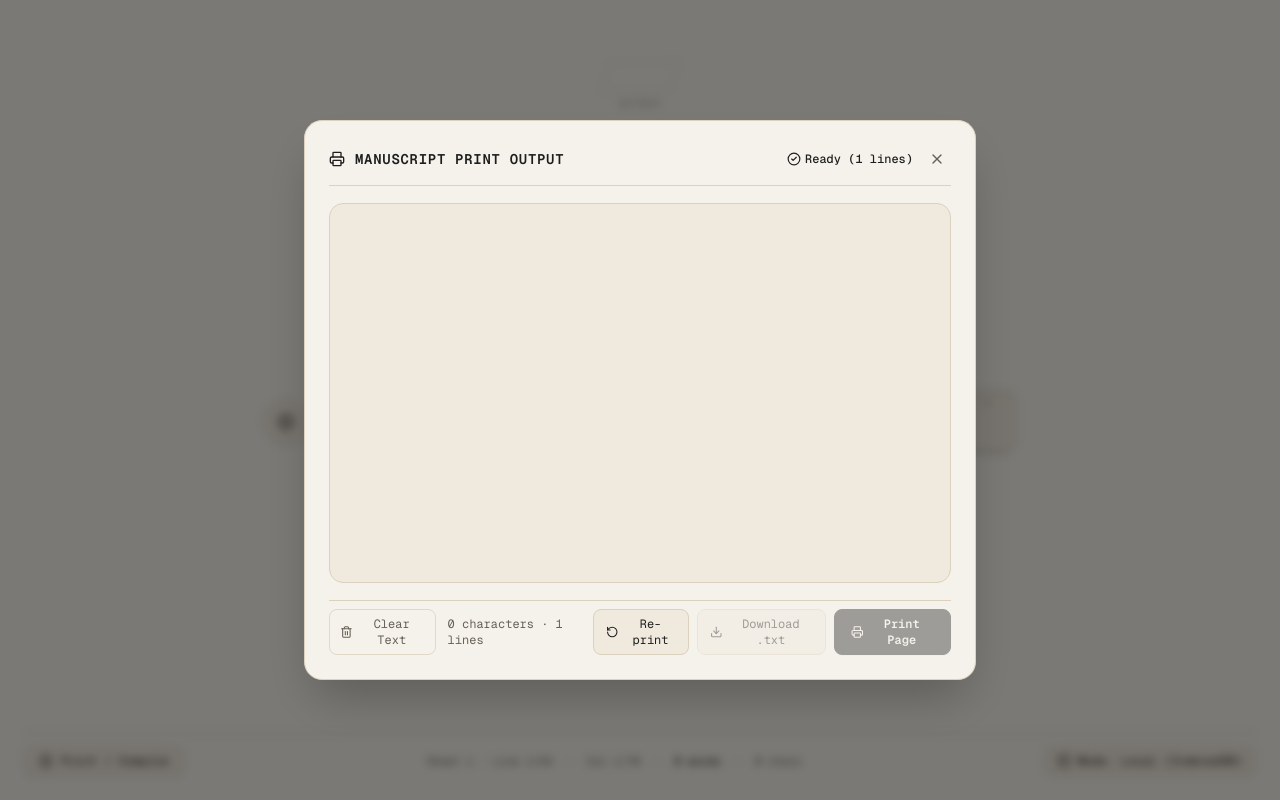
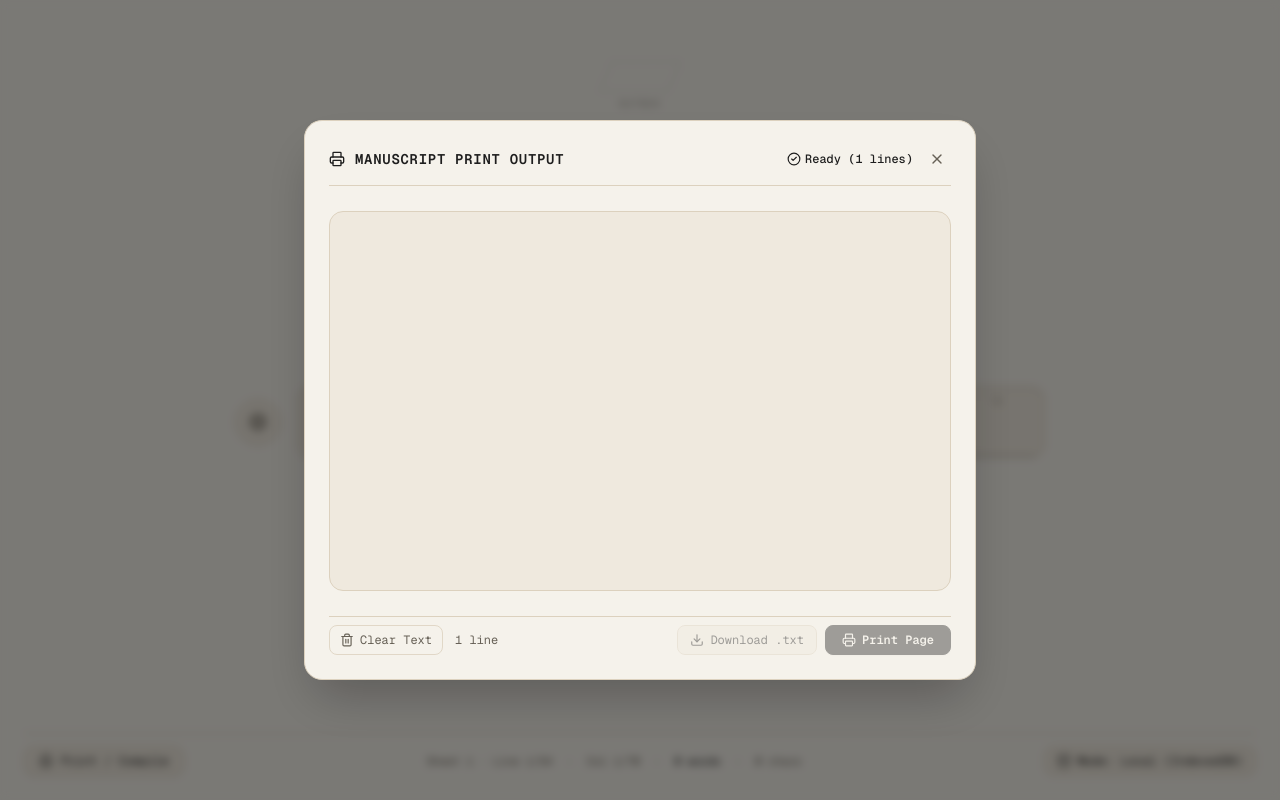
Before and after one commit to timfromtheborder/minitype, a Next.js app: page / in a window 1280 px wide. Both pictures are taken after a click on the button "Print / Compile". Built offline with nearby package versions, Linux system fonts and the light colour scheme.

Commit message:
fix: 70-column aperture sizing, ruler alignment, 2x print speed, multi-page linebreaks compilation, and print modal cleanups

```diff
--- a/src/components/aperture/ActiveLine.tsx
+++ b/src/components/aperture/ActiveLine.tsx
@@ -20,7 +20,7 @@ export const ActiveLine: React.FC<ActiveLineProps> = ({
   return (
     <div
       data-line-index={lineIndex}
-      className="flex flex-row items-center font-mono leading-relaxed tracking-wider h-[2rem] whitespace-pre select-none relative"
+      className="flex flex-row items-center font-mono leading-relaxed h-[2rem] whitespace-pre select-none relative w-[71ch]"
     >
       {line.cells.map((cell) => (
         <CharacterCell key={cell.id} cell={cell} />
@@ -30,7 +30,7 @@ export const ActiveLine: React.FC<ActiveLineProps> = ({
       {!isHighlighting && (
         <span
           data-cursor="typing-head"
-          className={`inline-block w-[1ch] h-[1.3em] font-mono select-none pointer-events-none transition-colors duration-200 ${
+          className={`inline-block shrink-0 w-[1ch] h-[1.3em] font-mono select-none pointer-events-none transition-colors duration-200 ${
             isLocked
               ? 'bg-amber-500 animate-pulse'
               : 'animate-[pulse_1s_infinite]'
--- a/src/components/aperture/ApertureFrame.tsx
+++ b/src/components/aperture/ApertureFrame.tsx
@@ -36,21 +36,27 @@ export const ApertureFrame: React.FC<ApertureFrameProps> = ({
   return (
     <div
       onMouseDown={handleMouseDown}
-      className="relative flex flex-col justify-end w-[72ch] max-w-full px-6 py-4 rounded-xl border border-border/70 bg-card shadow-inner shadow-black/5 overflow-hidden select-none"
+      className="relative flex flex-col justify-end w-fit max-w-[calc(100vw-2rem)] px-8 py-5 rounded-xl border border-border/70 bg-card shadow-inner shadow-black/5 overflow-hidden select-none"
       style={{
-        height: `${containerHeightRem + 2}rem`,
+        height: `${containerHeightRem + 2.5}rem`,
         cursor: isLocked ? 'not-allowed' : 'default',
         userSelect: 'none',
       }}
     >
-      {/* 70-character column guide top ruler marker */}
-      <div className="absolute top-1 left-6 right-6 flex justify-between text-[10px] text-muted-foreground/30 font-mono select-none pointer-events-none">
-        <span>01</span>
-        <span>· · · · · · · · · · 35 · · · · · · · · · ·</span>
-        <span>70</span>
+      {/* 70-character column guide top ruler marker (aligned precisely with 70 columns below) */}
+      <div className="relative w-[70ch] h-4 mb-2 font-mono text-muted-foreground/40 select-none pointer-events-none">
+        <div className="absolute inset-x-0 top-1/2 -translate-y-1/2 border-b border-border/40" />
+        <span className="absolute left-0 bg-card pr-1 text-[10px] leading-none">01</span>
+        <span
+          className="absolute bg-card px-1 text-[10px] leading-none"
+          style={{ left: '35ch', transform: 'translateX(-50%)' }}
+        >
+          35
+        </span>
+        <span className="absolute right-0 bg-card pl-1 text-[10px] leading-none">70</span>
       </div>
 
-      <div className="flex flex-col justify-end w-full">
+      <div className="flex flex-col justify-end w-[71ch]">
         {visibleLines.map((line, idx) => {
           const actualIndex = startIdx + idx;
           const isActive = actualIndex === activeLineIndex;
--- a/src/components/aperture/CharacterCell.tsx
+++ b/src/components/aperture/CharacterCell.tsx
@@ -17,7 +17,7 @@ export const CharacterCell = React.memo(function CharacterCell({ cell }: Charact
       data-cell-id={cell.id}
       data-col={cell.colIndex}
       data-state={cell.state}
-      className={`inline-block relative font-mono text-center select-none w-[1ch] transition-colors duration-75 ${
+      className={`inline-block shrink-0 relative font-mono text-center select-none w-[1ch] transition-colors duration-75 ${
         isHighlighted ? 'font-semibold' : ''
       } ${isStruck ? 'opacity-70' : ''}`}
       style={{
--- a/src/components/aperture/HistoricalLine.tsx
+++ b/src/components/aperture/HistoricalLine.tsx
@@ -14,7 +14,7 @@ export const HistoricalLine = React.memo(function HistoricalLine({
   return (
     <div
       data-line-index={lineIndex}
-      className="flex flex-row items-center font-mono leading-relaxed tracking-wider h-[2rem] whitespace-pre select-none"
+      className="flex flex-row items-center font-mono leading-relaxed h-[2rem] whitespace-pre select-none w-[71ch]"
     >
       {line.cells.map((cell) => (
         <CharacterCell key={cell.id} cell={cell} />
--- a/src/components/modals/PrintModal.tsx
+++ b/src/components/modals/PrintModal.tsx
@@ -2,7 +2,7 @@ import React, { useEffect, useState, useRef } from 'react';
 import { PageRecord, ManuscriptManifest } from '@/types';
 import { sanitizeManuscript } from '@/lib/sanitize';
 import { typewriterAudio } from '@/lib/sound';
-import { Printer, Download, X, FastForward, CheckCircle2, RotateCcw, Trash2 } from 'lucide-react';
+import { Printer, Download, X, FastForward, CheckCircle2, Trash2 } from 'lucide-react';
 
 interface PrintModalProps {
   isOpen: boolean;
@@ -56,7 +56,10 @@ export const PrintModal: React.FC<PrintModalProps> = ({
 
     // Extract visual drafted lines for the line-by-line feed animation
     const visualLines: string[] = [];
-    for (const page of pages) {
+    for (let p = 0; p < pages.length; p++) {
+      const page = pages[p];
+      const pageVisualLines: string[] = [];
+
       for (const line of page.lines) {
         const hasStruckOnly =
           line.cells.length > 0 &&
@@ -71,16 +74,25 @@ export const PrintModal: React.FC<PrintModalProps> = ({
 
         if (line.cells.length === 0 || cleanChars === '') {
           if (line.isCommitted || line.wrapType === 'hard') {
-            visualLines.push('');
+            pageVisualLines.push('');
           }
         } else {
-          visualLines.push(cleanChars);
+          pageVisualLines.push(cleanChars);
         }
       }
-    }
 
-    while (visualLines.length > 0 && visualLines[visualLines.length - 1] === '') {
-      visualLines.pop();
+      // Trim trailing empty lines from this page
+      while (pageVisualLines.length > 0 && pageVisualLines[pageVisualLines.length - 1] === '') {
+        pageVisualLines.pop();
+      }
+
+      if (pageVisualLines.length > 0) {
+        if (visualLines.length > 0) {
+          // Visual line break between pages
+          visualLines.push('');
+        }
+        visualLines.push(...pageVisualLines);
+      }
     }
 
     const lines = visualLines.length > 0 ? visualLines : [''];
@@ -110,7 +122,7 @@ export const PrintModal: React.FC<PrintModalProps> = ({
         typewriterAudio.playBell();
         onPrintedComplete(fullClean.length);
       }
-    }, 300); // 1 line per 0.3s
+    }, 150); // 1 line per 0.15s (2x faster than 0.3s)
 
     return () => {
       clearInterval(interval);
@@ -133,34 +145,6 @@ export const PrintModal: React.FC<PrintModalProps> = ({
     setIsPrinting(false);
     setIsDone(true);
     onPrintedComplete(sanitizedFullText.length);
-  };
-
-  const handleRestart = () => {
-    printAbortRef.current = false;
-    setPrintedLines([]);
-    setIsPrinting(true);
-    setIsDone(false);
-
-    let lineIdx = 0;
-    const interval = setInterval(() => {
-      if (printAbortRef.current) {
-        clearInterval(interval);
-        return;
-      }
-
-      if (lineIdx < allLines.length) {
-        const nextLine = allLines[lineIdx];
-        setPrintedLines((prev) => [...prev, nextLine]);
-        typewriterAudio.playKeyClick();
-        lineIdx++;
-      } else {
-        clearInterval(interval);
-        setIsPrinting(false);
-        setIsDone(true);
-        typewriterAudio.playBell();
-        onPrintedComplete(sanitizedFullText.length);
-      }
-    }, 300);
   };
 
   const handleDownloadTxt = () => {
@@ -288,21 +272,11 @@ export const PrintModal: React.FC<PrintModalProps> = ({
             )}
 
             <span className="text-muted-foreground">
-              {sanitizedFullText.length} characters · {totalLinesCount} lines
+              {totalLinesCount} {totalLinesCount === 1 ? 'line' : 'lines'}
             </span>
           </div>
 
           <div className="flex items-center gap-2">
-            {isDone && (
-              <button
-                type="button"
-                onClick={handleRestart}
-                className="flex items-center gap-1.5 px-3 py-1.5 rounded-md border border-border bg-card hover:bg-muted text-foreground transition-all cursor-pointer"
-              >
-                <RotateCcw className="w-3.5 h-3.5" />
-                Re-print
-              </button>
-            )}
 
             <button
               type="button"
--- a/src/lib/sanitize.ts
+++ b/src/lib/sanitize.ts
@@ -18,43 +18,38 @@ export function sanitizeLine(line: LineRecord): string {
  * Also eliminates struck-out text and collapses lines created by full-line strikeouts.
  */
 export function sanitizeManuscript(pages: PageRecord[]): string {
-  // Flatten all lines across pages
-  const allLines: LineRecord[] = [];
+  const pageTexts: string[] = [];
+
   for (const page of pages) {
-    for (const line of page.lines) {
-      allLines.push(line);
-    }
+    const pageLines = [...page.lines];
+
+    // Remove unwritten empty lines at the end of the page
+    while (
+      pageLines.length > 0 &&
+      pageLines[pageLines.length - 1].cells.length === 0 &&
+      !pageLines[pageLines.length - 1].isCommitted
+    ) {
+      pageLines.pop();
     }
 
-  // Remove unwritten empty lines at the very end of the manuscript
-  while (
-    allLines.length > 0 &&
-    allLines[allLines.length - 1].cells.length === 0 &&
-    !allLines[allLines.length - 1].isCommitted
-  ) {
-    allLines.pop();
-  }
+    if (pageLines.length === 0) continue;
 
     const paragraphs: string[] = [];
     let currentParagraph = '';
 
-  for (let i = 0; i < allLines.length; i++) {
-    const line = allLines[i];
+    for (let i = 0; i < pageLines.length; i++) {
+      const line = pageLines[i];
 
-    // Check if line was entirely struck out (had cells, but all struck/padding)
       const hasStruckOnly =
         line.cells.length > 0 &&
         line.cells.every((c) => c.state === 'struck' || c.isSoftPadding);
 
-    if (hasStruckOnly) {
-      // Eliminate orphaned blank lines created by full-line strikeouts
-      continue;
-    }
+      if (hasStruckOnly) continue;
 
       const rawLine = sanitizeLine(line);
       const lineText = rawLine.trimEnd();
 
-    // Check for intentional empty line (e.g. user pressed Enter on an empty line)
+      // Intentional empty line (e.g. user pressed Enter on an empty line)
       if (line.cells.length === 0 || lineText === '') {
         if (currentParagraph !== '') {
           paragraphs.push(currentParagraph);
@@ -64,21 +59,16 @@ export function sanitizeManuscript(pages: PageRecord[]): string {
         continue;
       }
 
-    // Append to current paragraph
       if (currentParagraph === '') {
         currentParagraph = lineText;
       } else {
-      // Joining soft-wrapped text within paragraph
         if (currentParagraph.endsWith('-')) {
-        // Hyphenated wrap: connect directly (e.g. "life-" + "like" = "life-like")
           currentParagraph += lineText.trimStart();
         } else {
-        // Space wrap: connect with a single space
           currentParagraph += ' ' + lineText.trimStart();
         }
       }
 
-    // If this line ended with a hard return (Enter), commit current paragraph
       if (line.wrapType === 'hard') {
         paragraphs.push(currentParagraph);
         currentParagraph = '';
@@ -89,12 +79,17 @@ export function sanitizeManuscript(pages: PageRecord[]): string {
       paragraphs.push(currentParagraph);
     }
 
-  // Trim trailing blank lines
+    // Trim trailing blank lines within this page
     while (paragraphs.length > 0 && paragraphs[paragraphs.length - 1] === '') {
       paragraphs.pop();
     }
 
-  return paragraphs.join('\n');
+    if (paragraphs.length > 0) {
+      pageTexts.push(paragraphs.join('\n'));
+    }
+  }
+
+  return pageTexts.join('\n\n');
 }
 
 /**
```
Also changed, not shown: 1 other file (tests, documents, lock files or other folders). Lines whose indentation alone changed are shown as unchanged.
